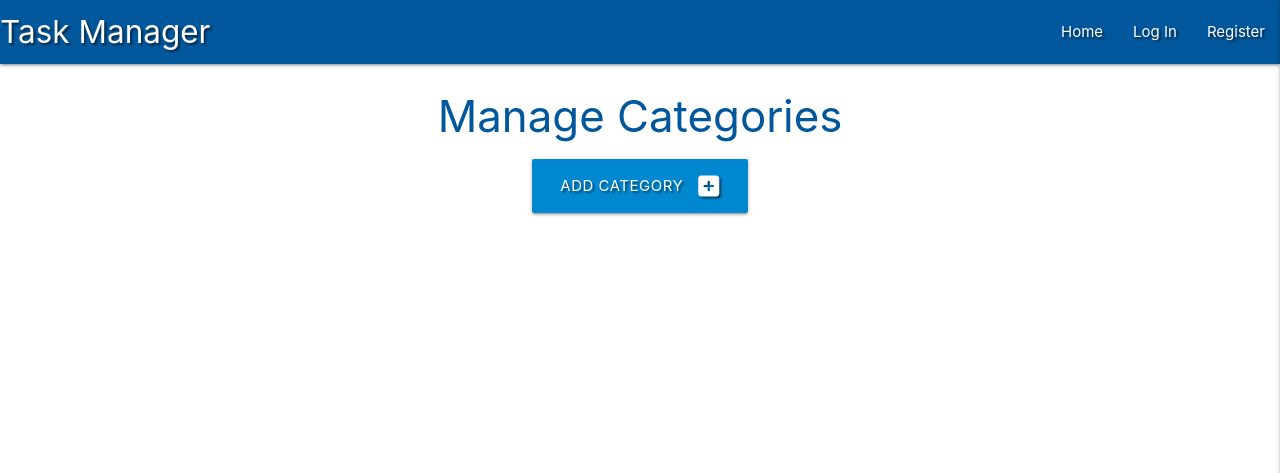
After one commit to SJECollins/mongoflask, a Flask app: page /categories in a window 1280 px wide. The commit adds this page. Shown: the top 473 px of the page. Run offline with Flask 3, Linux system fonts and the light colour scheme; data that the repository does not hold is empty; some libraries are stand-ins or nearby versions.

Commit message:
Finish walkthrough?

```diff
--- a/app.py
+++ b/app.py
@@ -105,9 +105,74 @@ def add_task():
 
 @app.route("/edit_task/<task_id>", methods=["GET", "POST"])
 def edit_task(task_id):
+    if request.method == "POST":
+        is_urgent = "on" if request.form.get("is_urgent") else "off"
+        submit = {
+            "category_name": request.form.get("category_name"),
+            "task_name": request.form.get("task_name"),
+            "task_description": request.form.get("task_description"),
+            "is_urgent": is_urgent,
+            "due_date": request.form.get("due_date"),
+            "created_by": session["user"]
+        }
+        mongo.db.tasks.update({"_id": ObjectId(task_id)}, submit)
+        flash("Task updated")
+
     task = mongo.db.tasks.find_one({"_id": ObjectId(task_id)})
     categories = mongo.db.categories.find().sort("category_name", 1)
     return render_template("edit_task.html", task=task, categories=categories)
+
+
+@app.route("/delete_task/<task_id>")
+def delete_task(task_id):
+    mongo.db.tasks.remove({"_id": ObjectId(task_id)})
+    flash("Task deleted")
+    return redirect(url_for("index"))
+
+
+@app.route("/categories")
+def get_categories():
+    categories = list(mongo.db.categories.find().sort("category_name", 1))
+    return render_template("categories.html", categories=categories)
+
+
+@app.route("/add_category", methods=["GET", "POST"])
+def add_category():
+    if request.method == "POST":
+        category = {
+            "category_name": request.form.get("category_name")
+        }
+        mongo.db.categories.insert_one(category)
+        flash("New category added")
+        return redirect(url_for("get_categories"))
+    return render_template("add_category.html")
+
+
+@app.route("/edit_category/<category_id>", methods=["GET", "POST"])
+def edit_category(category_id):
+    if request.method == "POST":
+        submit = {
+            "category_name": request.form.get("category_name")
+        }
+        mongo.db.categories.update({"_id": ObjectId(category_id)}, submit)
+        flash("Category edited")
+        return redirect(url_for("get_categories"))
+    category = mongo.db.categories.find_one({"_id": ObjectId(category_id)})
+    return render_template("edit_category.html", category=category)
+
+
+@app.route("/delete_category/<category_id>")
+def delete_category(category_id):
+    mongo.db.categories.remove({"_id": ObjectId(category_id)})
+    flash("Category deleted")
+    return redirect(url_for("get_categories"))
+
+
+@app.route("/search", methods=["GET", "POST"])
+def search():
+    query = request.form.get("query")
+    tasks = list(mongo.db.tasks.find({"$text": {"$search": query}}))
+    return render_template("tasks.html", tasks=tasks)
 
 
 if __name__ == "__main__":
--- a/requirements.txt
+++ b/requirements.txt
@@ -4,5 +4,5 @@ dnspython==2.3.0
 Flask==2.3.2
 Flask-PyMongo==2.3.0
 itsdangerous==2.1.2
-pymongo==4.3.3
+pymongo==3.13.0
 Werkzeug==2.3.4
--- a/templates/base.html
+++ b/templates/base.html
@@ -28,7 +28,9 @@
                     {% if session.user %}
                     <li><a href="{{ url_for('profile', username=session['user']) }}">Profile</a></li>
                     <li><a href="{{ url_for('add_task') }}">New Task</a></li>
-                    <li><a href="#">Manage Categories</a></li>
+                    {% if session.user|lower == "adamadmin"|lower %}
+                    <li><a href="{{ url_for('get_categories') }}">Manage Categories</a></li>
+                    {% endif %}
                     <li><a href="{{ url_for('signout') }}">Log Out</a></li>
                     {% else %}
                     <li><a href="{{ url_for('signin') }}">Log In</a></li>
@@ -46,7 +48,9 @@
             {% if session.user %}
             <li><a href="{{ url_for('profile', username=session['user']) }}">Profile</a></li>
             <li><a href="{{ url_for('add_task') }}">New Task</a></li>
-            <li><a href="#">Manage Categories</a></li>
+            {% if session.user|lower == "adamadmin"|lower %}
+            <li><a href="{{ url_for('get_categories') }}">Manage Categories</a></li>
+            {% endif %}
             <li><a href="{{ url_for('signout') }}">Log Out</a></li>
             {% else %}
             <li><a href="{{ url_for('signin') }}">Log In</a></li>
--- /dev/null
+++ b/templates/categories.html
@@ -0,0 +1,31 @@
+{% extends "base.html" %}
+{% block content %}
+<h3 class="light-blue-text text-darken-4 center-align">Manage Categories</h3>
+
+<div class="row">
+    <div class="col s12 center-align">
+        <a href="{{ url_for('add_category') }}" class="btn-large light-blue darken-2 text-shadow">
+            Add Category <i class="fas fa-plus-square right"></i>
+        </a>
+    </div>
+
+</div>
+
+<div class="row">
+    {% for category in categories %}
+    <div class="col s12 m3">
+        <div class="card light-blue darken-4 text-shadow center-align">
+            <div class="card-content white-text">
+                <span class="card-title">{{category.category_name}}</span>
+            </div>
+            <div class="card-action">
+                <a href="{{ url_for('edit_category', category_id=category._id) }}" class="btn green accent-4">Edit</a>
+                <a href="{{ url_for('delete_category', category_id=category._id) }}"
+                    class="btn light-blue lighten-1">Delete</a>
+            </div>
+        </div>
+    </div>
+    {% endfor %}
+</div>
+
+{% endblock %}
```
Also changed, not shown: templates/add_category.html (added, +29 -0 lines), templates/edit_category.html (added, +31 -0 lines), templates/edit_task.html (+18 -5 lines), templates/tasks.html (+31 -5 lines).
